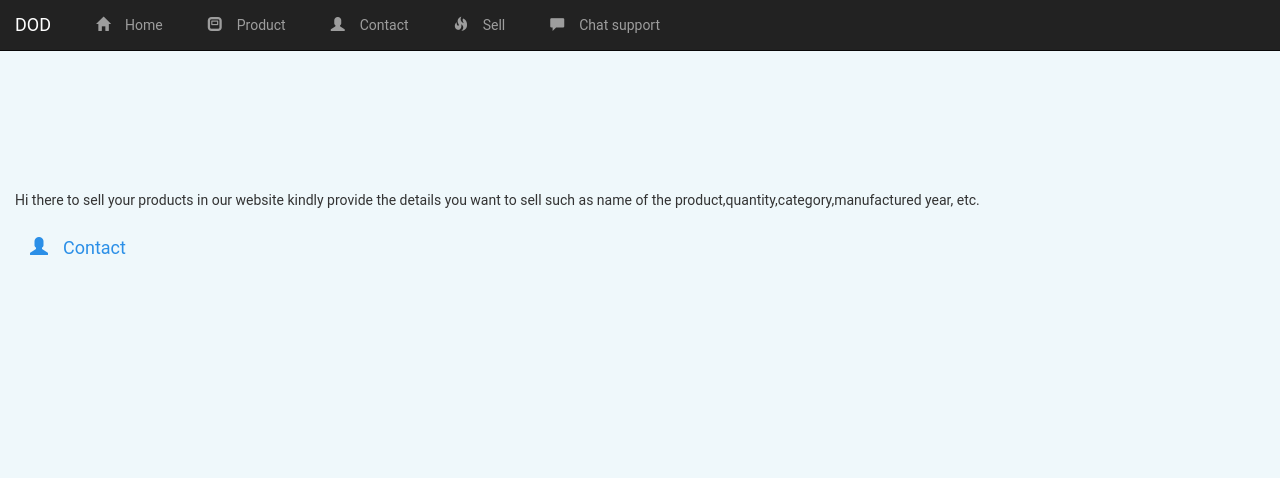
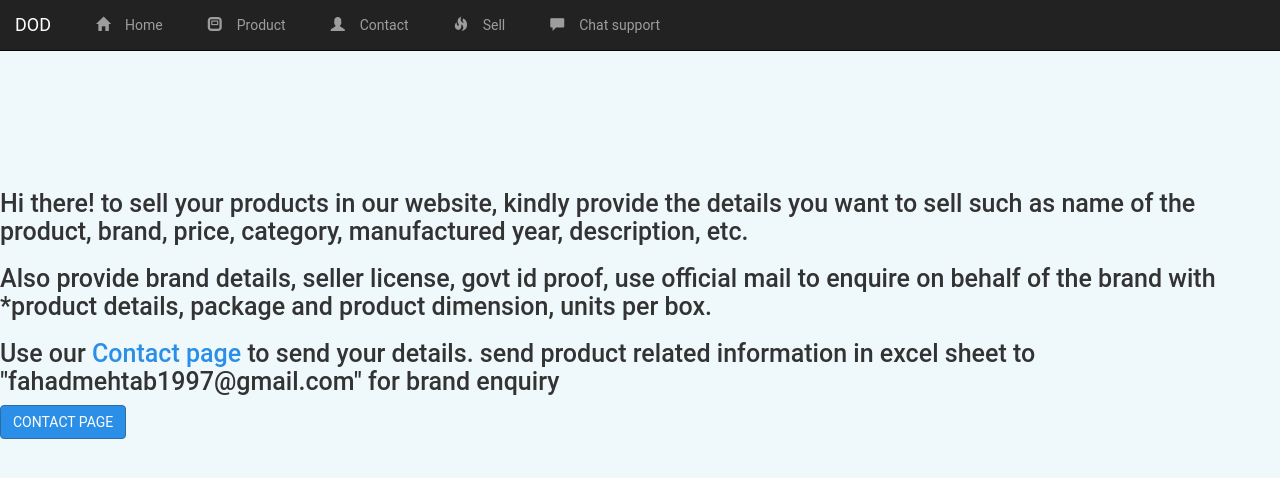
Before and after one commit to nithish182/DOD, a PHP site: page /DOD/sell.php in a window 1280 px wide. Shown: the top 478 px of the page. Run offline with PHP 8.4, Linux system fonts and the light colour scheme; data comes from the database, SQL or seed files in the repository; data that the repository does not hold is empty.

Commit message:
last commit

```diff
--- a/DOD_chatbot/chatindex.html
+++ b/DOD_chatbot/chatindex.html
@@ -6,15 +6,15 @@
     <link rel="icon" href="bot.png" />
     <link rel="stylesheet" href="style.css" />
 </head>
-<h1 style="font-size: 2.5rem;">DOD_chat Support!</h1>
 
 <body>
     <div id="container" class="container">
         <div id="chat" class="chat">
+            <h1 style="font-size: 2.5rem;">DOD_chat Support!</h1>
             <div id="messages" class="messages"></div>
             <input id="input" type="text" placeholder="Say something..." autocomplete="off" autofocus="true" />
         </div>
-        <img src="bot.png" alt="Robot cartoon" height="300vh">
+        <img src="bot.png" alt="Robot cartoon" height="250vh">
     </div>
 </body>
 <script type="text/javascript" src="chatindex.js"></script>
--- a/sell.php
+++ b/sell.php
@@ -32,5 +32,7 @@
 	<p><br/></p><p><br/></p>
 	<p><br/></p>
 	<p><br/></p>
-    <div class="panel-heading">Hi there to sell your products in our website kindly provide the details you want to sell such as name of the product,quantity,category,manufactured year, etc.</div>
-    <a class="navbar-brand" href="contact.php"><span class="glyphicon glyphicon-user"></span>Contact</a>
+    <h1 style="font-size: 2.5rem;">Hi there! to sell your products in our website, kindly provide the details you want to sell such as name of the product, brand, price, category, manufactured year, description, etc.</h1>
+    <h1 style="font-size: 2.5rem;">Also provide brand details, seller license, govt id proof, use official mail to enquire on behalf of the brand with *product details, package and product dimension, units per box.</h1>
+    <h1 style="font-size: 2.5rem;">Use our <a href="contact.php">Contact page</a> to send your details. send product related information in excel sheet to "fahadmehtab1997@gmail.com" for brand enquiry</h1></a>
+	<a class="btn btn-primary sumbitbtn" href="contact.php">CONTACT PAGE</a>
```
